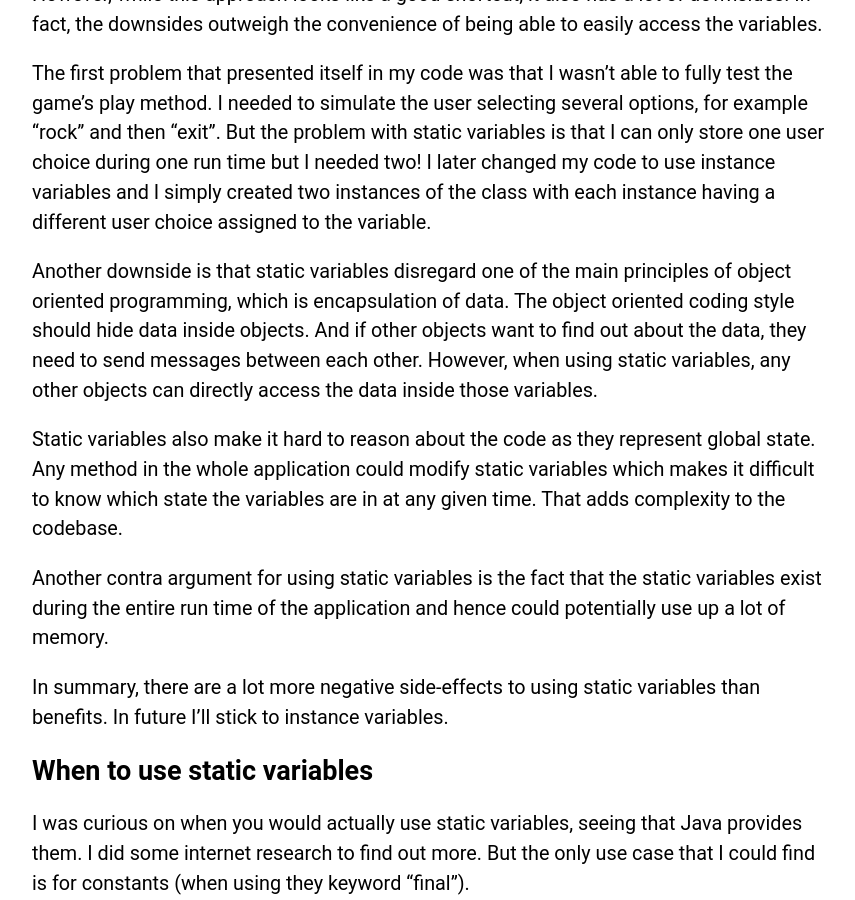
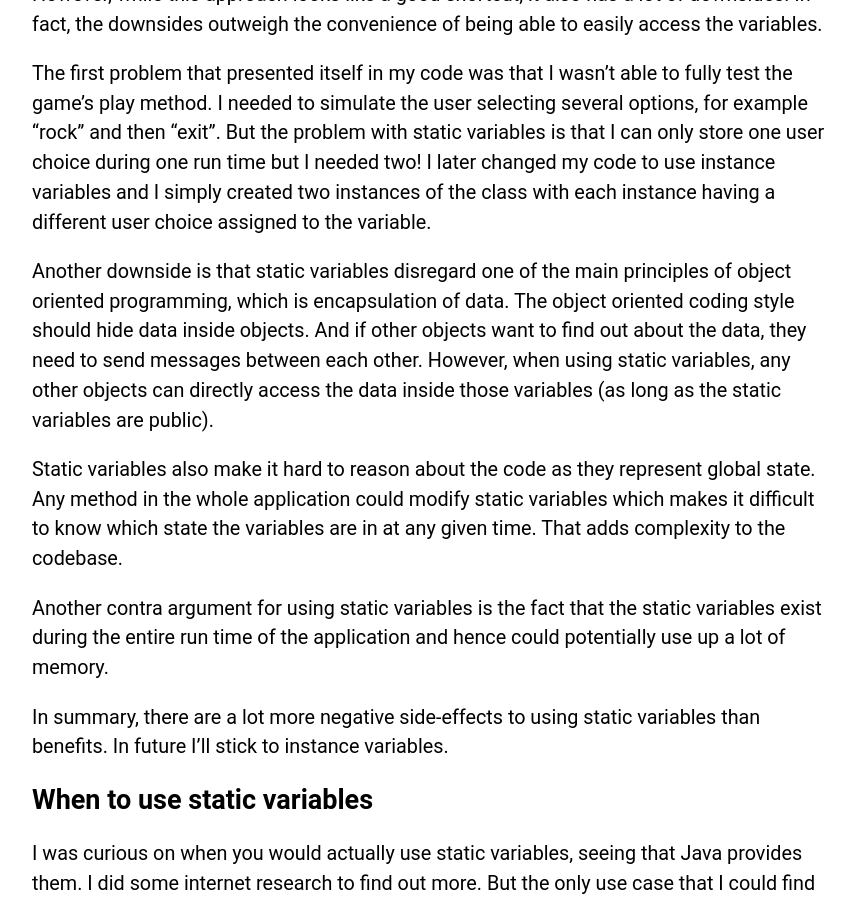
Before and after one commit to RabeaGleissner/RabeaGleissner.github.io, a Jekyll site: the page built from apprenticeship/_posts/2015-12-15-day-22.md, in a window 1280 px wide and 900 px high, scrolled down 1103 px. Shown: the whole window, without its empty margins (208-1063 px from the left). Built offline with Jekyll 4.4.1, drawn with Linux system fonts in a browser that asks for light colours; comment, search, counter and statistics services are not loaded.

Commit message:
small text changes

```diff
--- a/apprenticeship/_posts/2015-12-15-day-22.md
+++ b/apprenticeship/_posts/2015-12-15-day-22.md
@@ -29,7 +29,7 @@ However, while this approach looks like a good shortcut, it also has a lot of do
 
 The first problem that presented itself in my code was that I wasn't able to fully test the game's play method. I needed to simulate the user selecting several options, for example "rock" and then "exit". But the problem with static variables is that I can only store one user choice during one run time but I needed two! I later changed my code to use instance variables and I simply created two instances of the class with each instance having a different user choice assigned to the variable.
 
-Another downside is that static variables disregard one of the main principles of object oriented programming, which is encapsulation of data. The object oriented coding style should hide data inside objects. And if other objects want to find out about the data, they need to send messages between each other. However, when using static variables, any other objects can directly access the data inside those variables.
+Another downside is that static variables disregard one of the main principles of object oriented programming, which is encapsulation of data. The object oriented coding style should hide data inside objects. And if other objects want to find out about the data, they need to send messages between each other. However, when using static variables, any other objects can directly access the data inside those variables (as long as the static variables are public).
 
 Static variables also make it hard to reason about the code as they represent global state. Any method in the whole application could modify static variables which makes it difficult to know which state the variables are in at any given time. That adds complexity to the codebase.
 
```
Also changed, not shown: apprenticeship/_posts/2015-12-16-day-23.md (+1 -1 lines).
